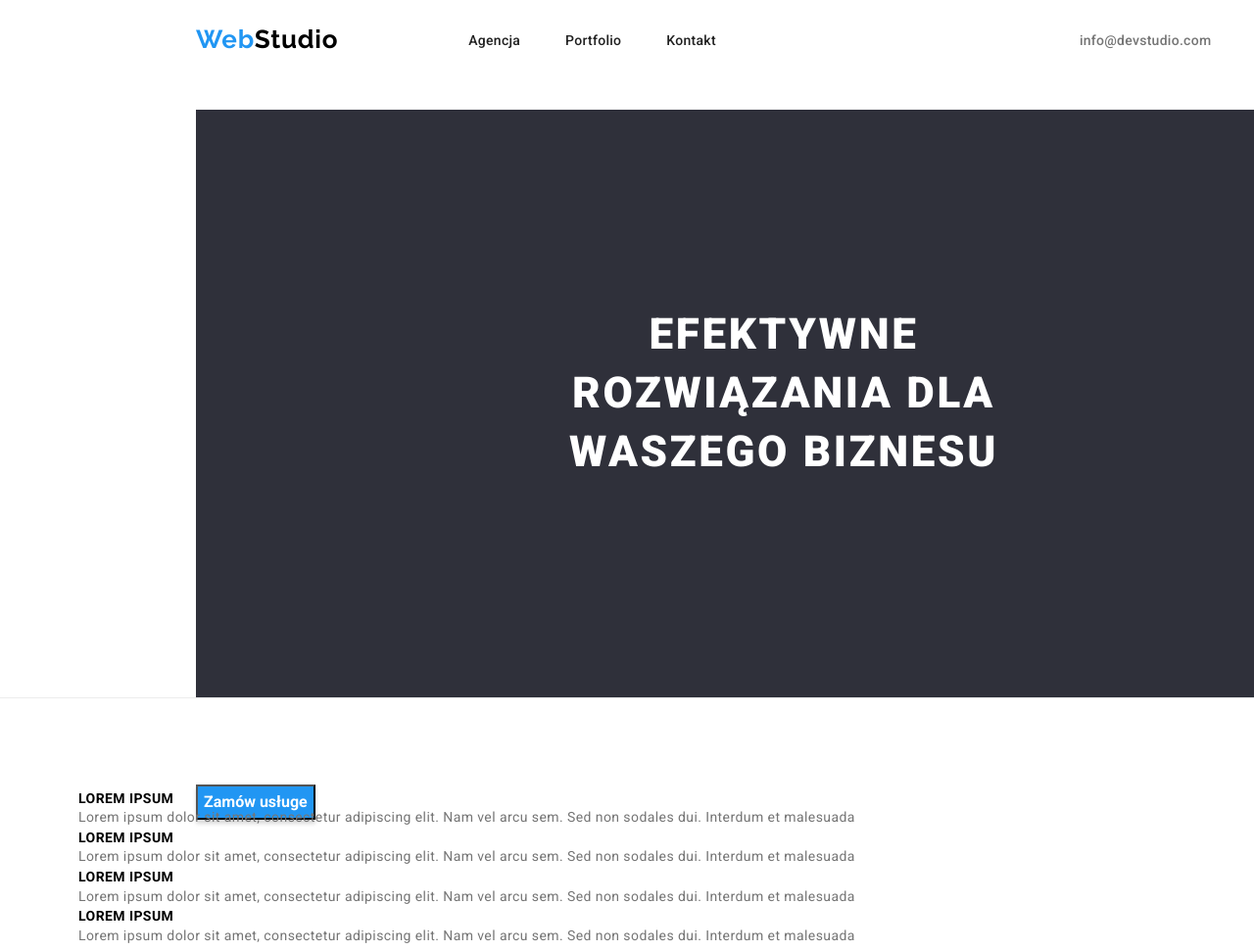
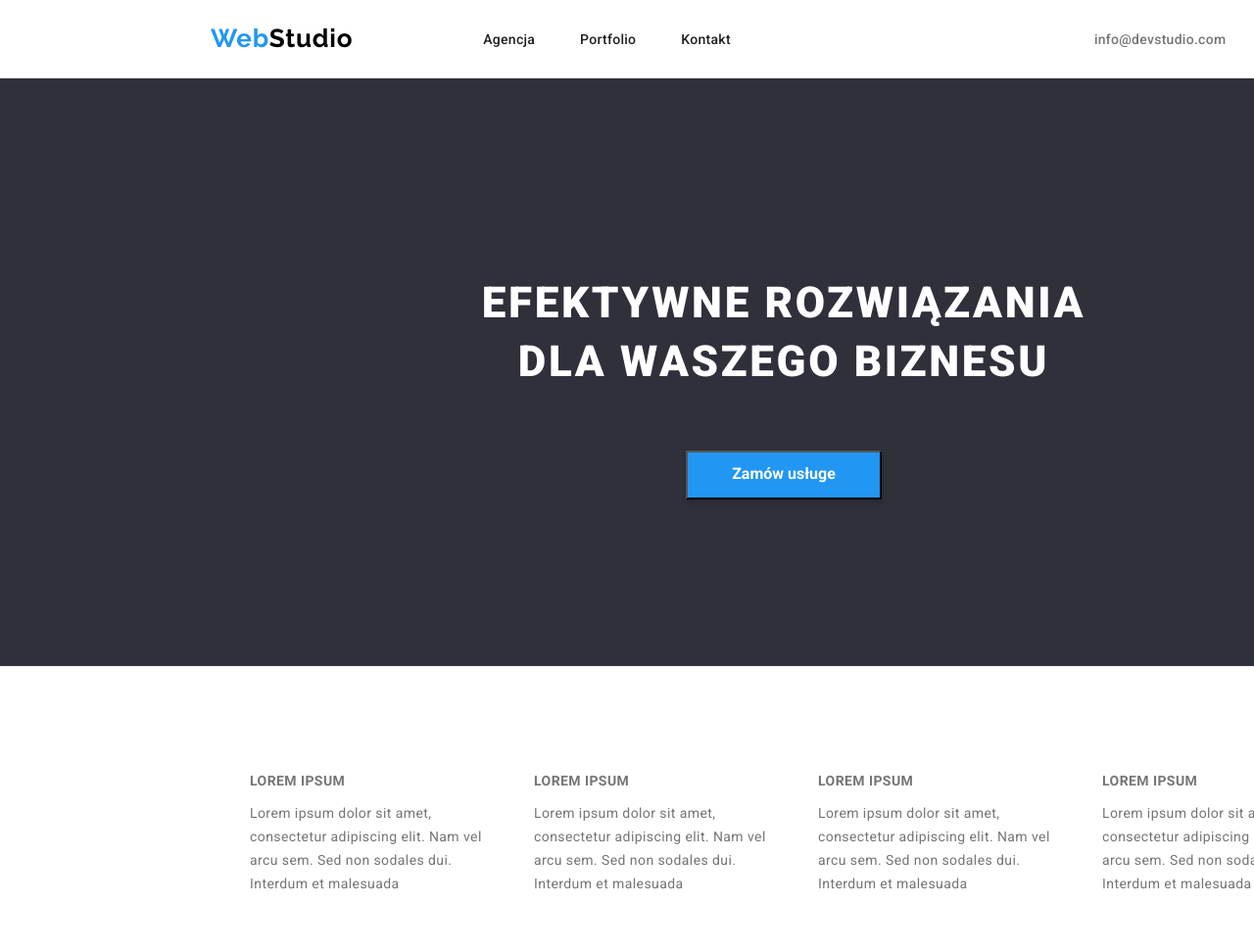
Before and after one commit to MarekPapiernik/goit-markup-hw-03, a plain HTML site: page index.html in a window 1280 px wide. Shown: the top 971 px of the page at 98% size. Drawn offline with nearby package versions, Linux system fonts and the light colour scheme.

Commit message:
hw3sobota 22:00
da

```diff
--- a/css/positioning.css
+++ b/css/positioning.css
@@ -1,5 +1,9 @@
 .container {
   width: 1200px;
+  margin: 0px auto;
+}
+.container-index {
+  width: 1600px;
   margin: 0px auto;
 }
 menu {
@@ -12,15 +16,19 @@ menu {
   align-items: center;
   width: 1200px;
 }
+.top-menu-index {
+  display: flex;
+  align-items: center;
+  width: 1600px;
+  height: 80px;
+}
 .top-site {
   display: flex;
-  justify-content: center;
+
+  align-items: center;
+  margin: auto;
 }
-.navi-top {
-  display: flex;
-  gap: 50px;
-  margin: 32px 0px 32px 371px;
-}
+
 .button-list-port {
   display: flex;
   flex-wrap: wrap;
@@ -58,6 +66,16 @@ img {
   gap: 50px;
   margin-left: 364px;
 }
+.first-baby-index {
+  display: flex;
+  align-items: center;
+  padding-left: 215px;
+}
+.second-baby-index {
+  display: flex;
+  gap: 50px;
+  margin-left: 371px;
+}
 figure {
   margin: 0px;
   border: 1px solid #eeeeee;
@@ -86,3 +104,20 @@ main {
 address {
   gap: 9px;
 }
+.lorem-list {
+  display: flex;
+  row-gap: 10px;
+  column-gap: 30px;
+  width: 1170px;
+  justify-content: space-between;
+}
+
+.index-lorem {
+  max-width: 1170px;
+  margin: 94px 215px 94px 215px;
+}
+.service {
+  padding: 30px 700px 200px 700px;
+}
+.index-what {
+}
--- a/css/styles.css
+++ b/css/styles.css
@@ -229,7 +229,8 @@ p4 {
   font-weight: 900;
   font-size: 44px;
   line-height: 1.36;
-  padding: 200px 319px 280px 319px;
+  padding: 200px 452px 30px 452px;
+  margin: 0;
 
   display: flex;
 
@@ -248,6 +249,8 @@ p4 {
   box-shadow: 0px 4px 4px rgba(0, 0, 0, 0.15);
 
   color: var(--background-color);
+  width: 200px;
+  height: 50px;
 }
 .index-button {
   background: var(--brand-blue);
@@ -256,8 +259,10 @@ p4 {
   line-height: 1.9;
   color: var(--background-color);
   box-shadow: 0px 4px 4px rgba(0, 0, 0, 0.15);
+  width: 200px;
+  height: 50px;
 }
-.lorem {
+h3 {
   font-weight: 700;
   font-size: 14px;
   line-height: 1.17;
--- a/index.html
+++ b/index.html
@@ -27,8 +27,9 @@
   </head>
   <body>
     <header class="top-site">
-      <div class="container">
-        <span class="top-menu">
+      <div class="container-index">
+        <div class="top-menu-index">
+          <div class="first-baby-index">
             <a href="/goit-markup-hw-01/index.html"
               ><span class="blue">Web</span><span class="logo">Studio</span></a
             >
@@ -55,55 +56,64 @@
                 </li>
               </menu>
             </nav>
-          <span class="navi-top">
+          </div>
+          <div class="second-baby-index">
             <a href="mailto:info@devstudio.com" class="header-link"
               >info@devstudio.com</a
             >
-            <a href="tel:48111111111" class="header-link"
-              >+48 111 111 111</a
-            ></span
-          >
-        </span>
+            <a href="tel:48111111111" class="header-link">+48 111 111 111</a>
+          </div>
+        </div>
         <div class="header-index">
           <h1 class="header-title">
             EFEKTYWNE ROZWIĄZANIA DLA WASZEGO BIZNESU
           </h1>
+          <div class="service">
             <button type="button" class="index-button">Zamów usługe</button>
+          </div>
         </div>
       </div>
     </header>
     <main>
-      <div class="container">
+      <div class="container-index">
         <!--nasze atuty-->
-        <section>
-          <ul>
-            <li class="lorem">LOREM IPSUM</li>
+        <section class="index-lorem">
+          <ul class="lorem-list">
             <li class="ipsum">
+              <h3>LOREM IPSUM</h3>
+              <p>
                 Lorem ipsum dolor sit amet, consectetur adipiscing elit. Nam vel
                 arcu sem. Sed non sodales dui. Interdum et malesuada
+              </p>
             </li>
 
-            <li class="lorem">LOREM IPSUM</li>
             <li class="ipsum">
+              <h3>LOREM IPSUM</h3>
+              <p>
                 Lorem ipsum dolor sit amet, consectetur adipiscing elit. Nam vel
                 arcu sem. Sed non sodales dui. Interdum et malesuada
+              </p>
             </li>
 
-            <li class="lorem">LOREM IPSUM</li>
             <li class="ipsum">
+              <h3>LOREM IPSUM</h3>
+              <p>
                 Lorem ipsum dolor sit amet, consectetur adipiscing elit. Nam vel
                 arcu sem. Sed non sodales dui. Interdum et malesuada
+              </p>
             </li>
 
-            <li class="lorem">LOREM IPSUM</li>
             <li class="ipsum">
+              <h3>LOREM IPSUM</h3>
+              <p>
                 Lorem ipsum dolor sit amet, consectetur adipiscing elit. Nam vel
                 arcu sem. Sed non sodales dui. Interdum et malesuada
+              </p>
             </li>
           </ul>
         </section>
         <!--czym się zajmujemy-->
-        <section>
+        <section class="index-what">
           <h2>Czym się zajmujemy</h2>
           <img
             src="images/box1.webp"
@@ -199,13 +209,15 @@
     </main>
     <!--Footer-->
     <footer>
-      <div class="container">
+      <div class="container-index">
+        <div class="portfolio-bottom-logo">
           <a href="/goit-markup-hw-01/index.html">
             <span class="blue-index">Web</span
             ><span class="logo-white">Studio</span></a
           >
-        <address>
-          <p>m. Warszawa, Aleje Jerozolimskie 21</p>
+        </div>
+        <address class="foot-adress">
+          m. Warszawa, Aleje Jerozolimskie 2<br />
           <a href="mailto:info@example.com">info@example.com</a><br />
           <a href="tel:48111111111">+48 111 111 111</a>
         </address>
```
Lines whose indentation alone changed are shown as unchanged.
